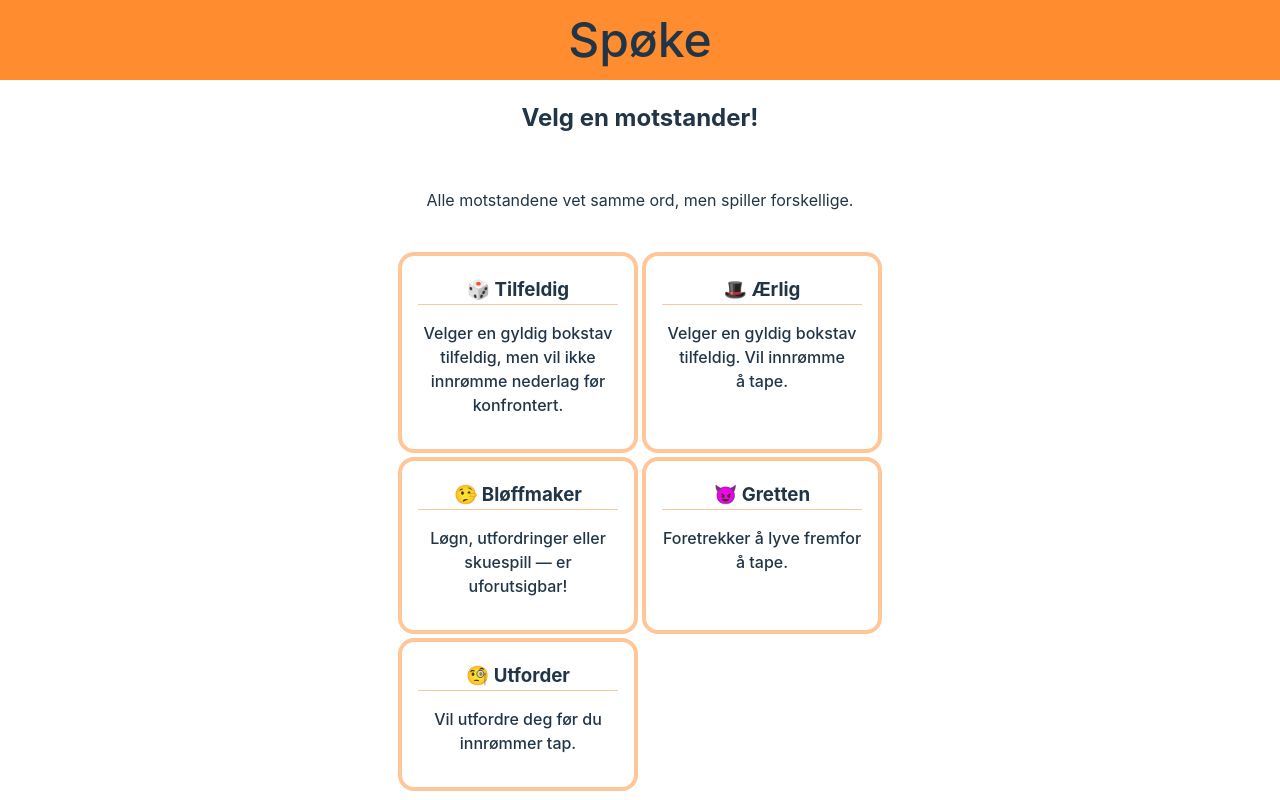
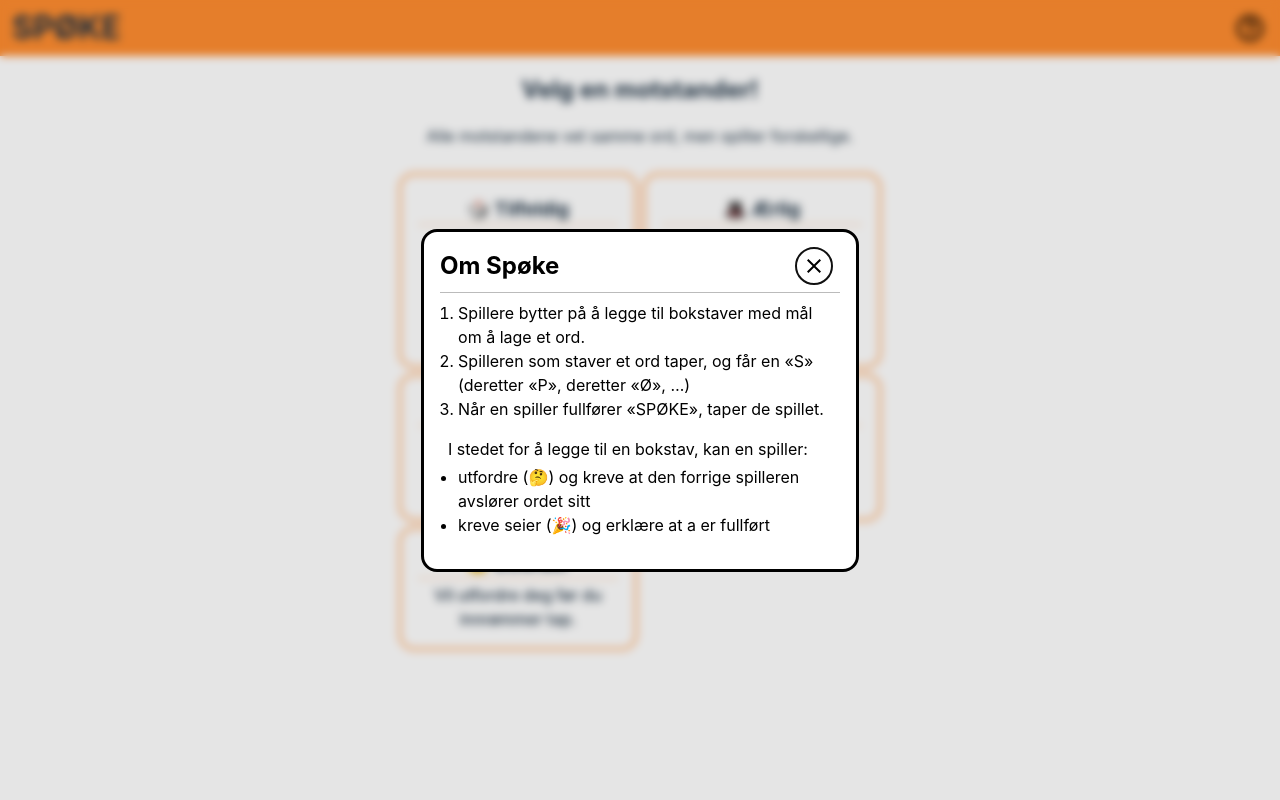
Before and after one commit to evancharlton/spoke, a React (Vite) app: page /#/nb in a window 1280 px wide. Built offline with nearby package versions, Linux system fonts and the light colour scheme.

Commit message:
feat: Add a help dialog

```diff
--- a/package.json
+++ b/package.json
@@ -14,6 +14,7 @@
   "dependencies": {
     "react": "^18.3.1",
     "react-dom": "^18.3.1",
+    "react-icons": "^5.3.0",
     "react-router-dom": "^7.0.1"
   },
   "devDependencies": {
--- /dev/null
+++ b/src/components/HelpDialog/HelpDialog.module.css
@@ -0,0 +1,31 @@
+.helpDialog {
+  text-align: start;
+}
+
+.header {
+  display: flex;
+  flex-direction: row;
+  justify-content: space-between;
+
+  padding-bottom: 8px;
+  border-bottom: 1px solid #999a;
+  margin-bottom: 8px;
+}
+
+.header h2 {
+  margin: 0px;
+}
+
+.header button {
+  font-size: 1.5em;
+}
+
+.gameplay {
+  padding: 0 8px;
+}
+
+.helpDialog ol,
+.helpDialog ul {
+  margin-block-start: 4px;
+  padding-inline-start: 1ch;
+}
--- /dev/null
+++ b/src/components/HelpDialog/HelpDialog.tsx
@@ -0,0 +1,58 @@
+import { useEffect, useRef } from "react";
+import { MdHelpOutline } from "react-icons/md";
+import classes from "./HelpDialog.module.css";
+import { MdOutlineClose } from "react-icons/md";
+
+const AUTO_OPEN_KEY = "spøke/help/last-shown";
+const AUTO_OPEN_INTERVAL = 31 * 24 * 60 * 60 * 1000;
+
+export const HelpDialog = () => {
+  const ref = useRef<HTMLDialogElement>(null);
+
+  useEffect(() => {
+    const lastShownMillis = +(localStorage.getItem(AUTO_OPEN_KEY) || 0);
+    if (Date.now() - lastShownMillis > AUTO_OPEN_INTERVAL) {
+      ref.current?.showModal();
+      localStorage.setItem(AUTO_OPEN_KEY, String(Date.now()));
+    }
+  }, []);
+
+  return (
+    <>
+      <button onClick={() => ref.current?.showModal()}>
+        <MdHelpOutline />
+      </button>
+      <dialog ref={ref} className={classes.helpDialog}>
+        <div className={classes.header}>
+          <h2>Om Spøke</h2>
+          <button onClick={() => ref.current?.close()}>
+            <MdOutlineClose />
+          </button>
+        </div>
+        <div className={classes.gameplay}>
+          <ol>
+            <li>
+              Spillere bytter på å legge til bokstaver med mål om å lage et ord.
+            </li>
+            <li>
+              Spilleren som staver et ord taper, og får en «S» (deretter «P»,
+              deretter «Ø», &hellip;)
+            </li>
+            <li>Når en spiller fullfører «SPØKE», taper de spillet.</li>
+          </ol>
+
+          <p>
+            I stedet for å legge til en bokstav, kan en spiller:
+            <ul>
+              <li>
+                utfordre (🤔) og kreve at den forrige spilleren avslører ordet
+                sitt
+              </li>
+              <li>kreve seier (🎉) og erklære at a er fullført</li>
+            </ul>
+          </p>
+        </div>
+      </dialog>
+    </>
+  );
+};
--- /dev/null
+++ b/src/components/HelpDialog/index.ts
@@ -0,0 +1 @@
+export { HelpDialog as default } from "./HelpDialog";
--- a/src/components/OpponentSelector/OpponentSelector.module.css
+++ b/src/components/OpponentSelector/OpponentSelector.module.css
@@ -5,6 +5,14 @@
   align-items: center;
   flex: 1;
   justify-content: flex-start;
+
+  padding-top: 16px;
+}
+
+.container h2,
+.container p {
+  margin: 0 16px;
+  text-wrap: pretty;
 }
 
 .opponents {
--- a/src/components/Page/Header/Header.module.css
+++ b/src/components/Page/Header/Header.module.css
@@ -1,13 +1,46 @@
 .container {
+  width: 100%;
+
   background-color: var(--highlight-color);
-  width: 100%;
+  display: flex;
+  flex-direction: row;
+  flex-wrap: wrap;
 }
 
 .container h1 {
   margin: 4px;
-  font-size: 3em;
+  font-size: 2em;
+  text-transform: uppercase;
+  flex: 1;
+
+  text-align: left;
+  padding-left: 8px;
 
   a {
     color: currentColor;
+    font-weight: 700;
   }
 }
+
+.container button {
+  border: 0;
+  border-radius: 50%;
+  aspect-ratio: 1 / 1;
+  font-size: 2em;
+
+  display: flex;
+  flex-direction: column;
+  align-items: center;
+  justify-content: center;
+
+  align-self: center;
+
+  margin-right: 8px;
+  background-color: transparent;
+  transition: filter 0.25s;
+}
+
+.container button:hover,
+.container button:focus-visible {
+  filter: drop-shadow(0px 0px 2px #fff);
+}
--- a/src/components/Page/Header/Header.tsx
+++ b/src/components/Page/Header/Header.tsx
@@ -1,5 +1,6 @@
 import { Link } from "react-router-dom";
 import classes from "./Header.module.css";
+import HelpDialog from "../../HelpDialog";
 
 export const Header = () => {
   return (
@@ -7,6 +8,7 @@ export const Header = () => {
       <h1>
         <Link to="/">Spøke</Link>
       </h1>
+      <HelpDialog />
     </div>
   );
 };
```
Also changed, not shown: 1 other file (tests, documents, lock files or other folders).
